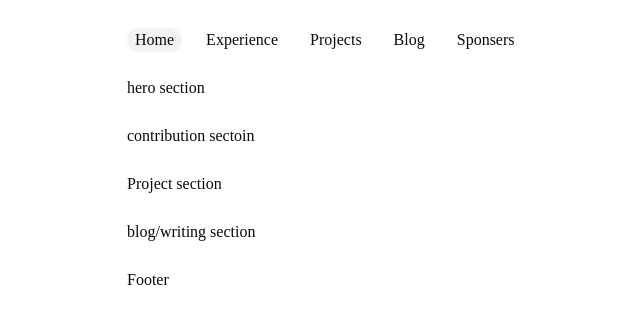
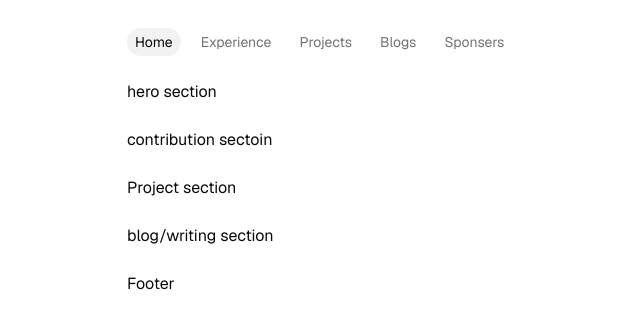
Before and after one commit to Devraj-singh-tomar/devraj-portfolio, a Next.js app: page / in a window 1280 px wide. Shown: the top 328 px of the page, without its empty margins (233-873 px from the left). Built offline with nearby package versions, Linux system fonts and the light colour scheme.

Commit message:
fix: update font variables and correct blog link in header component

```diff
--- a/src/app/globals.css
+++ b/src/app/globals.css
@@ -7,9 +7,8 @@
 @theme inline {
   --color-background: var(--background);
   --color-foreground: var(--foreground);
-  --font-sans: var(--font-sans);
-  --font-mono: var(--font-geist-mono);
-  --font-heading: var(--font-sans);
+  --font-sans: var(--font-geist-sans);
+  --font-heading: var(--font-geist-sans);
   --color-sidebar-ring: var(--sidebar-ring);
   --color-sidebar-border: var(--sidebar-border);
   --color-sidebar-accent-foreground: var(--sidebar-accent-foreground);
--- a/src/app/layout.tsx
+++ b/src/app/layout.tsx
@@ -1,15 +1,10 @@
 import { ThemeProvider } from "@/components/theme/theme-provider";
 import type { Metadata } from "next";
-import { Geist, Geist_Mono } from "next/font/google";
+import { Geist } from "next/font/google";
 import "./globals.css";
 
 const geistSans = Geist({
   variable: "--font-geist-sans",
-  subsets: ["latin"],
-});
-
-const geistMono = Geist_Mono({
-  variable: "--font-geist-mono",
   subsets: ["latin"],
 });
 
@@ -22,10 +17,10 @@ export default function RootLayout({ children }: LayoutProps<"/">) {
   return (
     <html
       lang="en"
-      className={`${geistSans.variable} ${geistMono.variable} h-full antialiased`}
+      className={`${geistSans.variable} h-full antialiased`}
       suppressHydrationWarning
     >
-      <body className="min-h-full mx-auto sm:max-w-xl pt-7 px-2 ">
+      <body className="min-h-full mx-auto sm:max-w-xl pt-7 px-2 font-sans">
         <ThemeProvider
           attribute="class"
           defaultTheme="system"
--- a/src/components/header.tsx
+++ b/src/components/header.tsx
@@ -17,8 +17,8 @@ const navLinks = [
     href: "/projects",
   },
   {
-    name: "Blog",
-    href: "/blog",
+    name: "Blogs",
+    href: "/blogs",
   },
   {
     name: "Sponsers",
@@ -30,12 +30,12 @@ export default function Header() {
   const pathName = usePathname();
 
   return (
-    <header className="flex gap-4 items-center">
+    <header className="flex gap-3 items-center">
       {navLinks.map(({ href, name }) => (
         <Link
           key={href}
           href={href}
-          className={`${pathName === href ? "bg-foreground/5" : ""} px-2 py-0.9 rounded-full`}
+          className={`${pathName === href ? "bg-foreground/5" : "text-muted-foreground"} px-2 py-1 rounded-full text-sm hover:text-foreground `}
         >
           {name}
         </Link>
```
